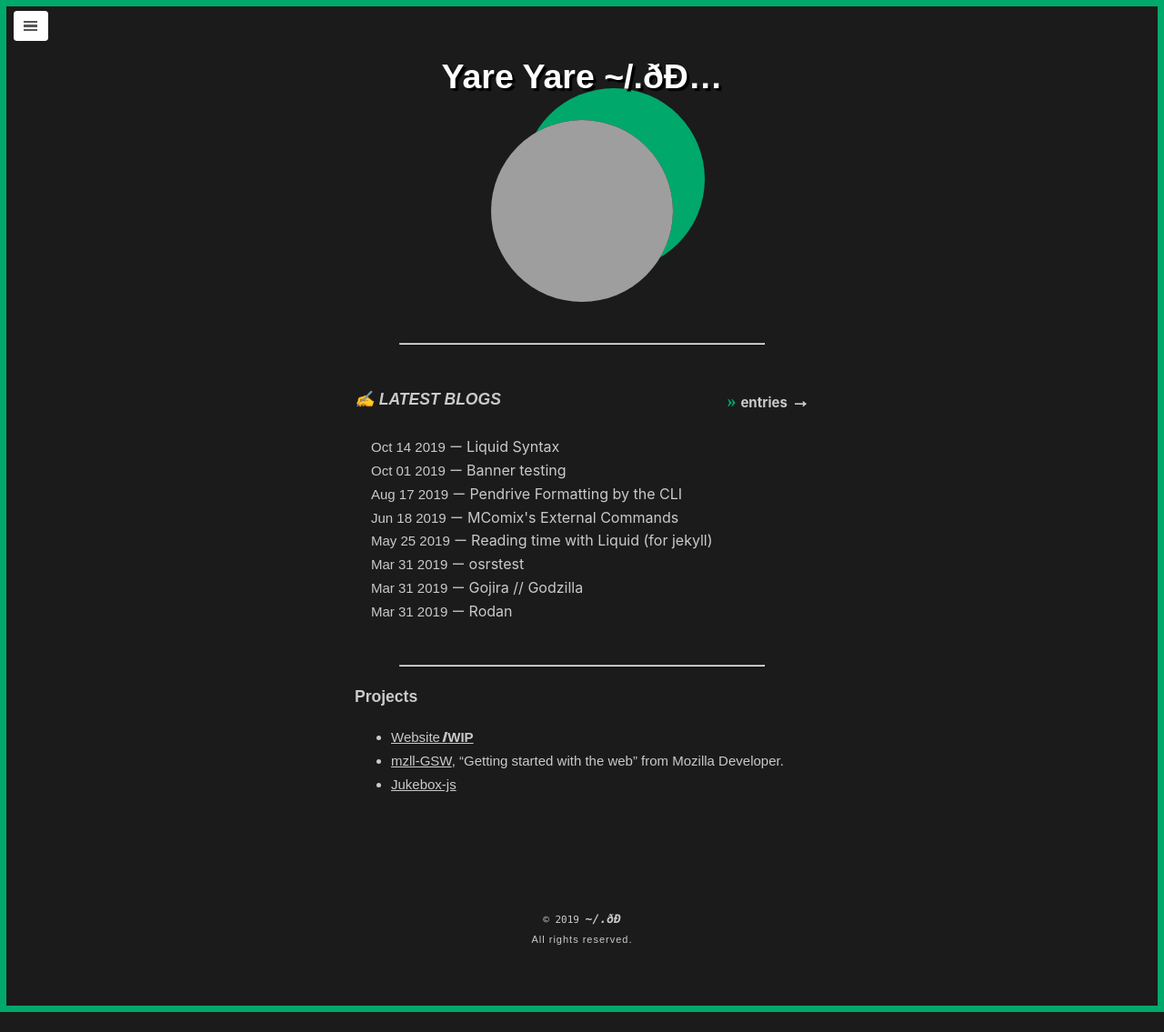
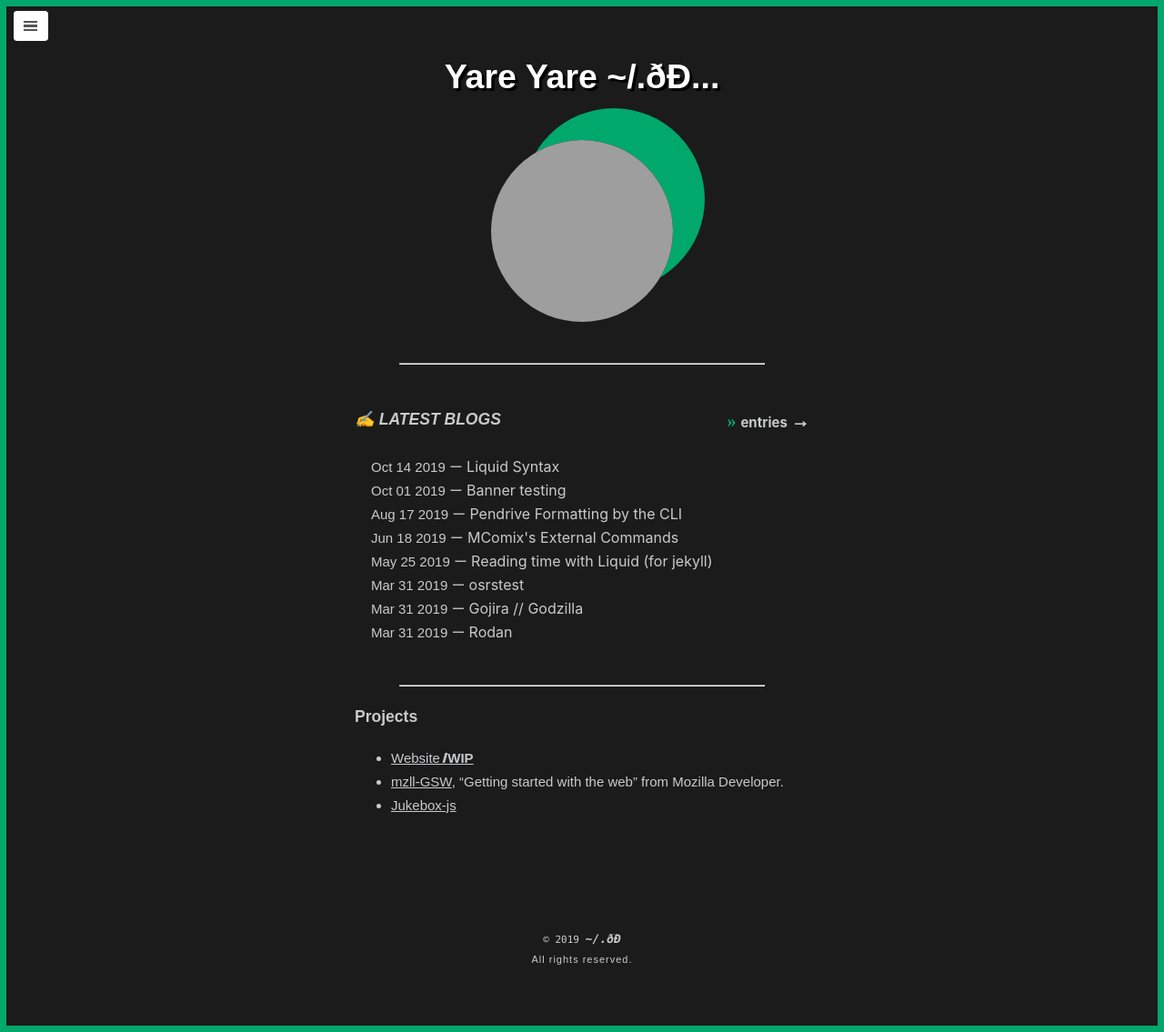
Before and after one commit to deomorxsy/deomorxsy.github.io, a Jekyll site: the page built from index.md, in a window 1280 px wide. Shown: the whole page at 91% size. Built offline with Jekyll 4.4.1, drawn with Linux system fonts in a browser that asks for light colours; before the commit the page ends 1113 px from its top, so only the background shows below that; grey boxes are pictures that could not be loaded.

Commit message:
changing the viewport css

```diff
--- a/assets/indexpage.css
+++ b/assets/indexpage.css
@@ -1,7 +1,8 @@
 html {
 	font-size: 15px; /* 15px significa 'pixels': o tamanho da fonte base é agora de 10 pixels */
 	font-family: 'Menlo', 'Meslo LG', monospace; /* este deve ser o nome da fonte que você obteve no Google Fonts */
-	background-color: #1b1b1b; /*#111*/
+	/*background-color: #1b1b1b; /*#111*/
+	/*background-image: url('https://i.imgur.com/0S817q9.jpg');*/
 	color: #c9cacc;
 	box-sizing: border-box;
 	cursor: default;
@@ -51,6 +52,7 @@
 	text-align: left;
 	background-color: #1b1b1b; /*dark-theme | background-color: #1b1b1b;/*#111*/
 
+
 }
 
 h1 {
@@ -61,6 +63,10 @@
 	margin-bottom: 0em;
 	margin-top: 1.20em;
 
+}
+
+.index-title {
+	margin-bottom: 1em
 }
 
 h2 {
@@ -416,11 +422,17 @@
 
 @media screen and (max-width: 50em) {
 	body {
-		background: #ff0000;
+		/*background: #ff0000; /*viewport: red background*/
+		background-color: #1b1b1b;
 	}
 
 	h1 {
 		font-size: 133%;
+	}
+
+	.index-title {
+		font-size: 190%;
+		margin-bottom: 1.7em;
 	}
 
 	img {
--- a/index.md
+++ b/index.md
@@ -3,7 +3,7 @@
 title: Home
 ---
 
-# Yare Yare \~/.ðÐ...
+<h1 class="index-title">Yare Yare ~/.ðÐ...</h1>
 <img class="avatar" src="https://avatars1.githubusercontent.com/u/32879431?s=460&v=4" alt="banana" />
 
 
```
Also changed, not shown: 3 other files.
